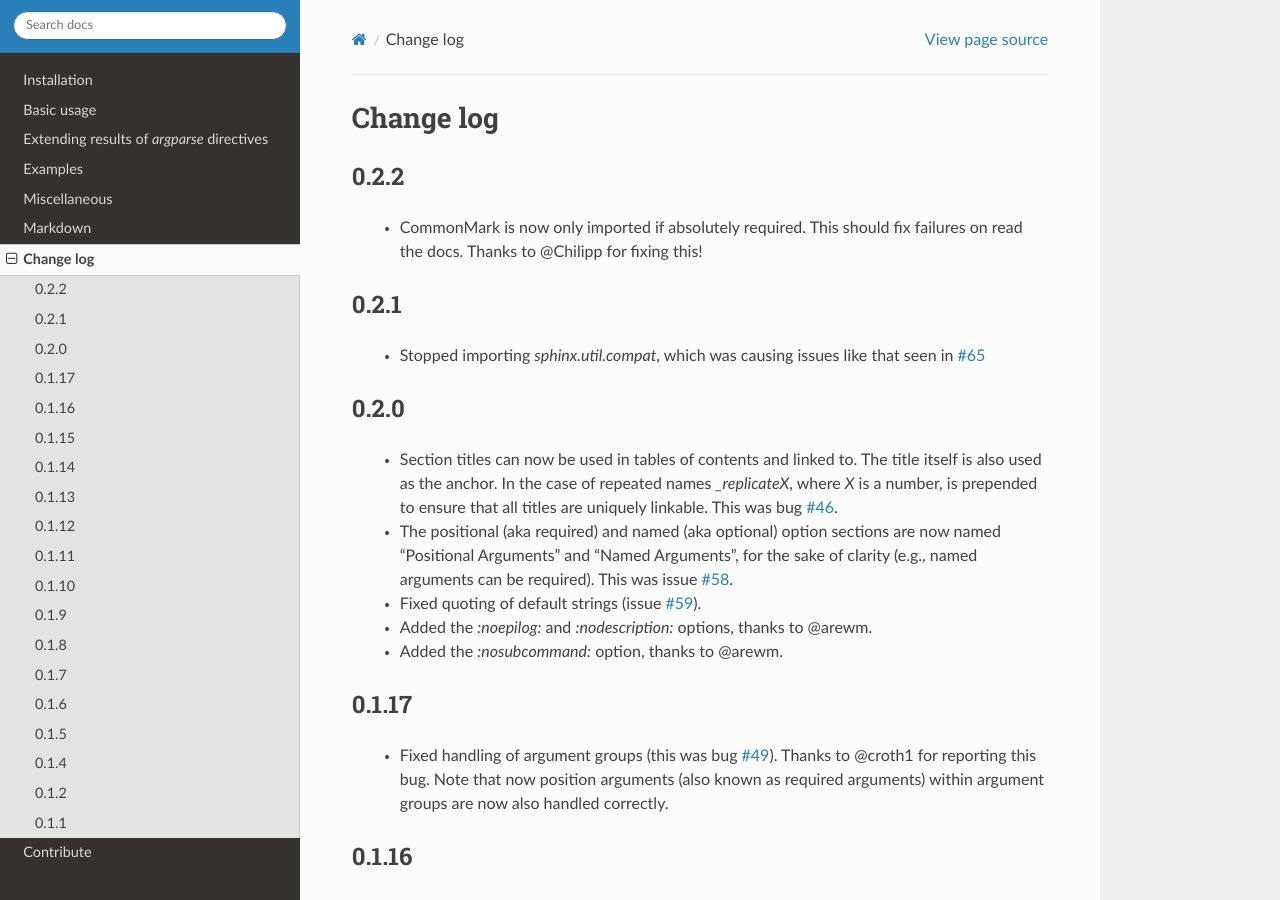
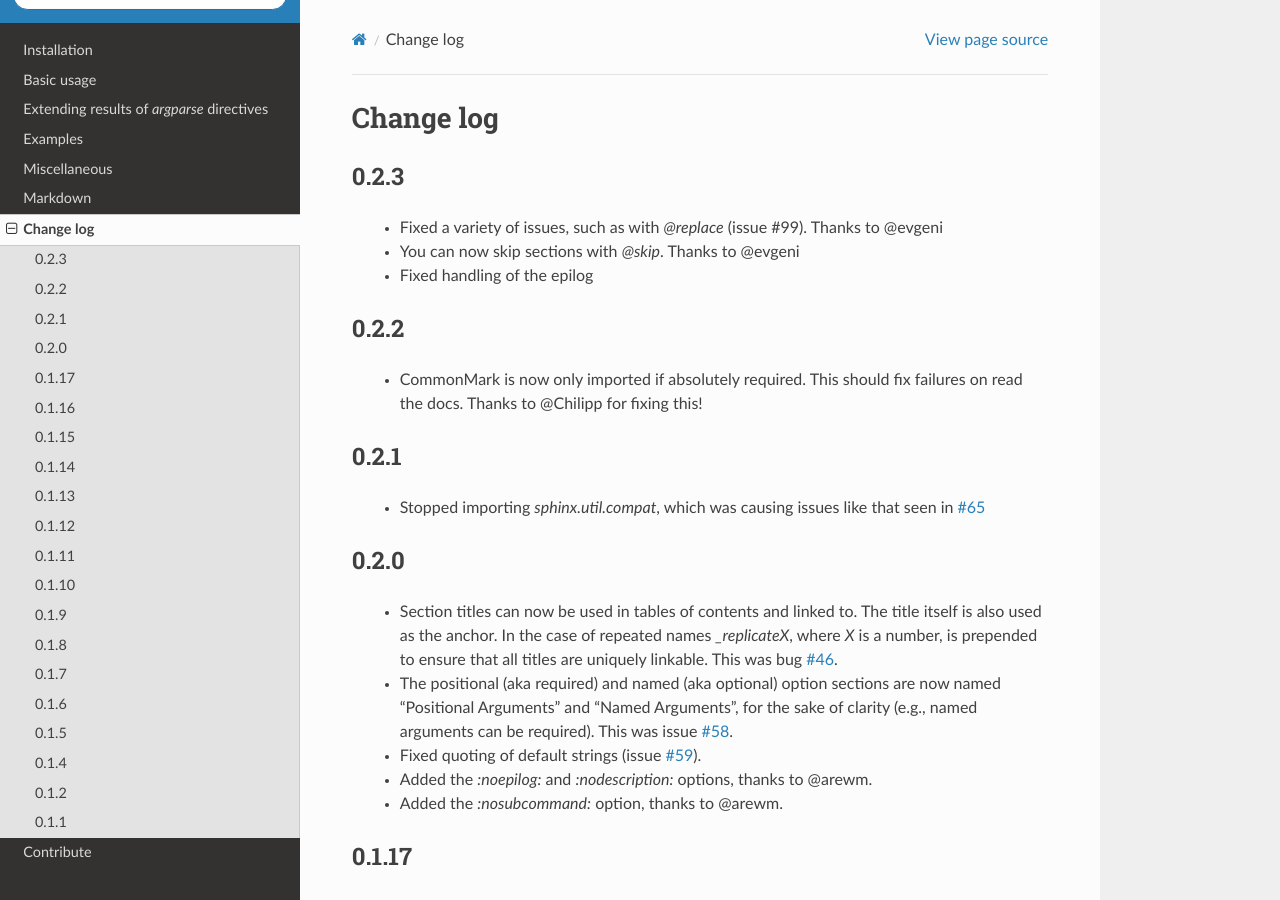
Before and after one commit to alex-rudakov/sphinx-argparse, a Sphinx documentation site: the page built from docs/changelog.rst, in a window 1280 px wide and 900 px high. Built offline with Sphinx 7.4.7 and the Read the Docs theme 2.0.0, drawn with Linux system fonts in a browser that asks for light colours.

Commit message:
Bump to 0.2.3

```diff
--- a/docs/changelog.rst
+++ b/docs/changelog.rst
@@ -1,6 +1,13 @@
 **********
 Change log
 **********
+
+0.2.3
+#####
+
+ * Fixed a variety of issues, such as with `@replace` (issue #99). Thanks to @evgeni
+ * You can now skip sections with `@skip`. Thanks to @evgeni
+ * Fixed handling of the epilog
 
 0.2.2
 #####
--- a/sphinxarg/__init__.py
+++ b/sphinxarg/__init__.py
@@ -1 +1 @@
-__version__ = '0.2.2'
+__version__ = '0.2.3'
```
